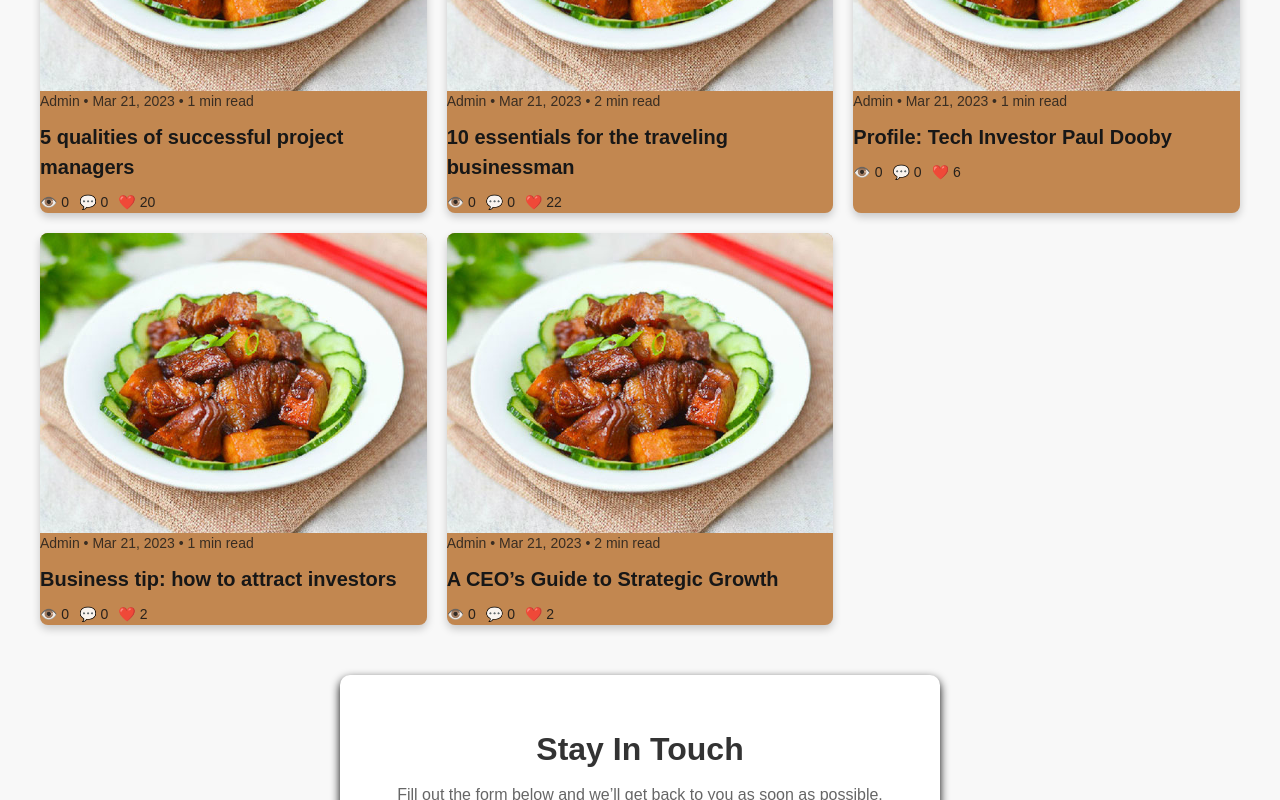
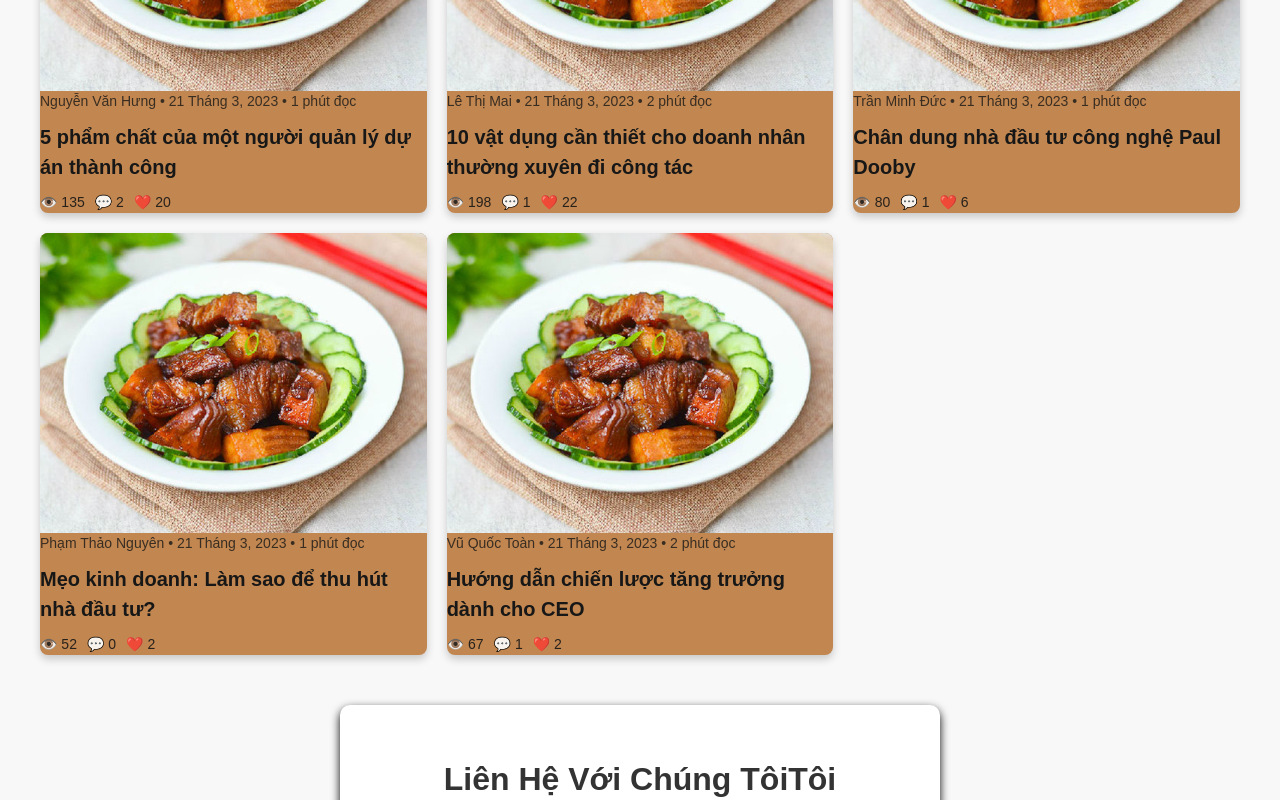
Before and after one commit to pmduc1509/ViMocViet, a Next.js app: page /Blog in a window 1280 px wide. Shown: the part 900-1700 px from the top of the page. Built offline with nearby package versions, Linux system fonts and the light colour scheme.

Commit message:
Update Code

```diff
--- a/eslint.config.mjs
+++ b/eslint.config.mjs
@@ -9,6 +9,14 @@ const compat = new FlatCompat({
   baseDirectory: __dirname,
 });
 
-const eslintConfig = [...compat.extends("next/core-web-vitals")];
+const eslintConfig = [...compat.extends("next/core-web-vitals"),
+
+{
+  rules: {
+    "@next/next/no-img-element": "off",
+    "@next/next/no-html-link-for-pages": "off",
+  },
+},
+];
 
 export default eslintConfig;
--- a/src/app/Blog/page.js
+++ b/src/app/Blog/page.js
@@ -9,60 +9,66 @@ import Footer from "../components/Footer";
 const blogPosts = [
   {
     id: 1,
-    title: "5 qualities of successful project managers",
-    author: "Admin",
-    date: "Mar 21, 2023",
-    readTime: "1 min read",
+    title: "5 phẩm chất của một người quản lý dự án thành công",
+    author: "Nguyễn Văn Hưng",
+    date: "21 Tháng 3, 2023",
+    readTime: "1 phút đọc",
     image: "./image/thit.jpg",
     likes: 20,
-    comments: 0,
-    views: 0,
+    comments: 2,
+    views: 135,
+    commentContent: "Bài viết rất bổ ích! Mình đang làm quản lý dự án và thấy nội dung phản ánh khá đúng với thực tế công việc."
   },
   {
     id: 2,
-    title: "10 essentials for the traveling businessman",
-    author: "Admin",
-    date: "Mar 21, 2023",
-    readTime: "2 min read",
+    title: "10 vật dụng cần thiết cho doanh nhân thường xuyên đi công tác",
+    author: "Lê Thị Mai",
+    date: "21 Tháng 3, 2023",
+    readTime: "2 phút đọc",
     image: "./image/thit.jpg",
     likes: 22,
-    comments: 0,
-    views: 0,
+    comments: 1,
+    views: 198,
+    commentContent: "Mình đã từng bỏ quên vài món đồ trong danh sách này khi đi công tác. Bài viết này rất hữu ích!"
   },
   {
     id: 3,
-    title: "Profile: Tech Investor Paul Dooby",
-    author: "Admin",
-    date: "Mar 21, 2023",
-    readTime: "1 min read",
+    title: "Chân dung nhà đầu tư công nghệ Paul Dooby",
+    author: "Trần Minh Đức",
+    date: "21 Tháng 3, 2023",
+    readTime: "1 phút đọc",
     image: "./image/thit.jpg",
     likes: 6,
-    comments: 0,
-    views: 0,
+    comments: 1,
+    views: 80,
+    commentContent: "Mình chưa từng nghe tới ông Paul này, nhưng bài viết khá truyền cảm hứng cho những ai đang muốn khởi nghiệp trong lĩnh vực công nghệ."
   },
   {
     id: 4,
-    title: "Business tip: how to attract investors",
-    author: "Admin",
-    date: "Mar 21, 2023",
-    readTime: "1 min read",
+    title: "Mẹo kinh doanh: Làm sao để thu hút nhà đầu tư?",
+    author: "Phạm Thảo Nguyên",
+    date: "21 Tháng 3, 2023",
+    readTime: "1 phút đọc",
     image: "./image/thit.jpg",
     likes: 2,
     comments: 0,
-    views: 0,
+    views: 52,
+    commentContent: "Bài viết ngắn gọn, súc tích. Mình hy vọng có thể áp dụng một vài mẹo trong buổi gọi vốn tới!"
   },
   {
     id: 5,
-    title: "A CEO’s Guide to Strategic Growth",
-    author: "Admin",
-    date: "Mar 21, 2023",
-    readTime: "2 min read",
+    title: "Hướng dẫn chiến lược tăng trưởng dành cho CEO",
+    author: "Vũ Quốc Toàn",
+    date: "21 Tháng 3, 2023",
+    readTime: "2 phút đọc",
     image: "./image/thit.jpg",
     likes: 2,
-    comments: 0,
-    views: 0,
+    comments: 1,
+    views: 67,
+    commentContent: "Là một startup founder, mình rất quan tâm đến các chiến lược tăng trưởng. Cảm ơn tác giả đã chia sẻ!"
   },
 ];
+
 
 const BlogPage = () => {
   return (
--- a/src/app/Checkout/page.js
+++ b/src/app/Checkout/page.js
@@ -4,6 +4,7 @@ import { useState } from "react";
 import "bootstrap/dist/css/bootstrap.min.css";
 import "font-awesome/css/font-awesome.min.css";
 import "../styles/Checkout.css"
+import Link from 'next/link';
 
 const CartCheckout = () => {
   const [selectedMethod, setSelectedMethod] = useState("");
@@ -20,14 +21,14 @@ const CartCheckout = () => {
       {/* Navbar */}
       <nav className="navbar navbar-expand-lg bg-white navbar-light sticky-top px-4 px-lg-5">
         <div className="main-logo">
-          <a href="/">
+          <Link href="/">
             <img
               src="./Image/logo.png"
               alt="logo"
               className="img-fluid"
               style={{ height: "auto" }}
             />
-          </a>
+          </Link>
         </div>
         <button
           type="button"
--- a/src/app/components/ContactForm.js
+++ b/src/app/components/ContactForm.js
@@ -30,9 +30,9 @@ const ContactForm = () => {
   return (
     <div className="contact-container">
       <div className="contact-content">
-        <h2 className="contact-title">Stay In Touch</h2>
+        <h2 className="contact-title">Liên Hệ Với Chúng TôiTôi</h2>
         <p className="contact-description">
-          Fill out the form below and we’ll get back to you as soon as possible.
+          Hãy Gửi Các Góp Ý Của Bạn Cho Chúng Tôi Tại Đây Để Vị Mộc Việt Ngày Càng Tốt Hơn !
         </p>
       </div>
       <form className="contact-form" onSubmit={handleSubmit}>
@@ -40,7 +40,7 @@ const ContactForm = () => {
           <input className="input"
             type="text"
             name="firstName"
-            placeholder="First Name *"
+            placeholder="HọHọ *"
             value={formData.firstName}
             onChange={handleChange}
             required
@@ -48,7 +48,7 @@ const ContactForm = () => {
           <input className="input"
             type="text"
             name="lastName"
-            placeholder="Last Name *"
+            placeholder="TênTên *"
             value={formData.lastName}
             onChange={handleChange}
             required
@@ -65,18 +65,18 @@ const ContactForm = () => {
         <input className="input"
           type="text"
           name="phone"
-          placeholder="Phone"
+          placeholder="Số Điện Thoại"
           value={formData.phone}
           onChange={handleChange}
         />
         <textarea className="input"
           name="message"
-          placeholder="Message"
+          placeholder="Góp Ý"
           value={formData.message}
           onChange={handleChange}
           rows="4"
         ></textarea>
-        <button type="submit" className="contact-submit">Submit</button>
+        <button type="submit" className="contact-submit">Gửi</button>
       </form>
     </div>
   );
--- a/src/app/components/WhyChooseUS.js
+++ b/src/app/components/WhyChooseUS.js
@@ -1,11 +1,10 @@
-import Image from "next/image";
 
 export default function WhyChooseUs() {
   return (
       <section className="relative text-white min-h-[600px] overflow-hidden">
       {/* Ảnh nền */}
       <img
-        src="/image/banner4.png"
+        src="/Image/banner4.png"
         alt="Ảnh nền nhà hàng"
         className="absolute inset-0 w-full h-full object-cover z-0"
       />
```
Also changed, not shown: src/app/styles/PromoEvents.css (+8 -2 lines), public/image/banner5.jpg (added).
